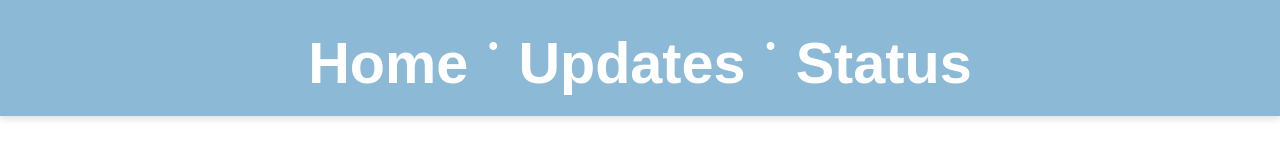
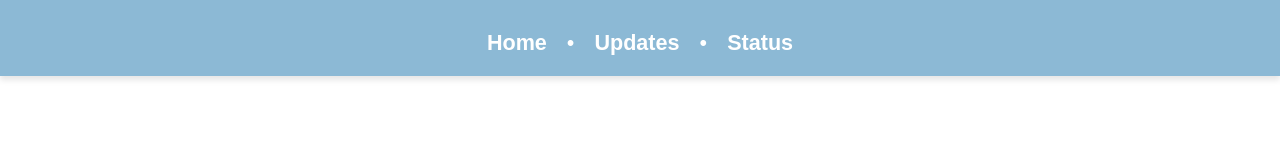
Before and after one commit to Kai-codin/MyBusTimes-Status, a plain HTML site: page header.html in a window 1280 px wide. Drawn offline with Linux system fonts and the light colour scheme.

Commit message:
Update style.css

```diff
--- a/CSS/style.css
+++ b/CSS/style.css
@@ -93,6 +93,7 @@ header nav ul {
     list-style: none;
     padding: 0;
     margin: 0;
+    font-size: .75em;
 }
 
 header nav ul li {
@@ -105,7 +106,6 @@ header nav ul li a {
     font-weight: bold;
     transition: color 0.3s ease, transform 0.2s ease;
     padding: 5px 0;
-    font-size: 2em;
 }
 
 header nav ul li a:hover {
```
